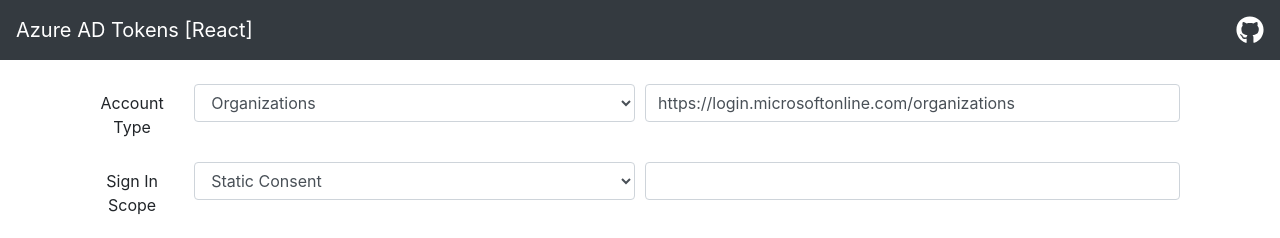
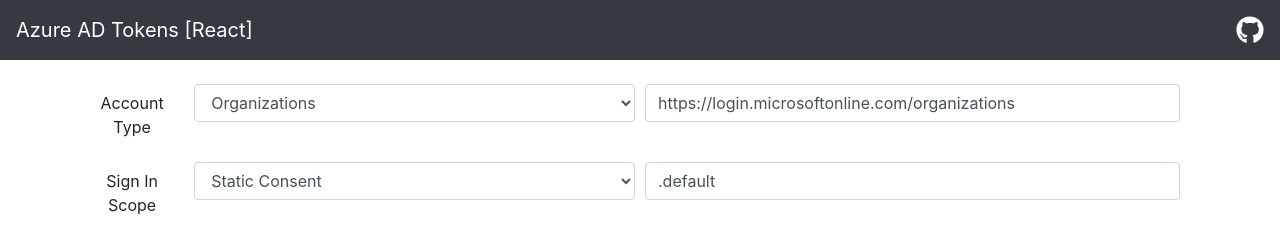
Before and after one commit to marcusca10/azuread-tokens-react, a React (Create React App) app in the folder app/: page / in a window 1280 px wide. Shown: the top 238 px of the page. Built offline with nearby package versions, Linux system fonts and the light colour scheme.

Commit message:
Fixing scopes to include .default

```diff
--- a/app/src/components/TokenComponent.js
+++ b/app/src/components/TokenComponent.js
@@ -22,7 +22,7 @@
             authEndpoint: this.authBaseUrl + 'organizations',
             tenant: '{type the tenant id}',
             accountType: 'all',
-            authScope: '',
+            authScope: '.default',
             signinScope: 'profile',
             account: null,
             idTokenClaims: null,
@@ -117,7 +117,7 @@
                 authScope = process.env.REACT_APP_API2_SCOPE;
                 break;
             default:
-                authScope = '';
+                authScope = '.default';
         }
         this.setState({ authScope: authScope});
 
```
Lines whose indentation alone changed are shown as unchanged.
